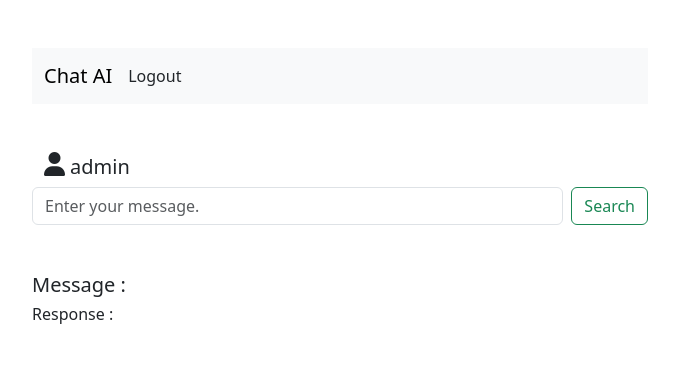
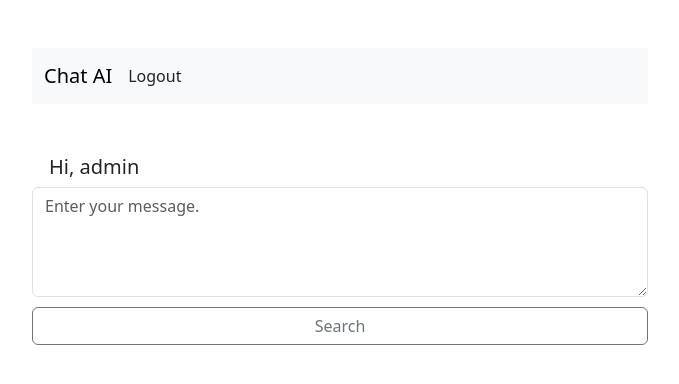
Before and after one commit to imran116/task, a Django app: page /home/ in a window 1280 px wide. Shown: the top 384 px of the page, without its empty margins (300-979 px from the left). Run offline with Django 5.2, Linux system fonts and the light colour scheme; a user stored in the database is signed in; parts of the project's set-up code (start-up, migrations or seed data) failed here and were passed over; some libraries are stand-ins or nearby versions.

Commit message:
v1.2: debug the error for input text, make changes in index.html page,now user can show the error message and waiting message.

```diff
--- a/chatApp/views.py
+++ b/chatApp/views.py
@@ -1,11 +1,9 @@
-import json
 from django.contrib.auth.decorators import login_required
-from chatApp.models import AiResponse
 from django.contrib.auth.forms import AuthenticationForm
 from django.shortcuts import render, redirect
 from chatApp.forms import CreateUser, Q_form
 from django.contrib.auth import login, logout, authenticate
-import requests
+
 # hugchat
 from hugchat import hugchat
 from hugchat.login import Login
@@ -44,7 +42,6 @@ def login_view(request):
 
 
 def get_recipe(request):
-    form = Q_form()
     if request.method == 'POST':
         form = Q_form(data=request.POST)
         if form.is_valid():
@@ -63,8 +60,12 @@ def get_recipe(request):
             model_obj.query = msg
             model_obj.ai_response = response
             form.save()
+            return render(request, 'index.html', context={'msg': msg, 'response': response, })
+        else:
+            error = form.errors
+            print(error)
+            return render(request, 'index.html', context={'error': error})
 
-            return render(request, 'index.html', context={'msg': msg, 'response': response})
     return redirect('home')
 
 
@@ -72,36 +73,3 @@ def get_recipe(request):
 def user_logout(request):
     logout(request)
     return redirect('login')
-
-# old code
-# api_key = "9pUgmOV/FJg/tVFzfEyV9w==NmpTRVsskmtliRIf"
-# form = Q_form()
-# if request.method == 'POST':
-#     form = Q_form(data=request.POST)
-#     if form.is_valid():
-#
-#         query = form.cleaned_data.get('query')
-#         api_url = 'https://api.api-ninjas.com/v1/recipe?query={}'.format(query)
-#         response = requests.get(api_url, headers={'X-Api-Key': api_key})
-#         if response.status_code == requests.codes.ok:
-#             recipe = json.loads(response.text)
-#             for item in recipe:
-#                 title = item['title']
-#                 ingredients = item['ingredients']
-#                 servings = item['servings']
-#                 instructions = item['instructions']
-#                 form_obj = form.save(commit=False)
-#                 form_obj.title = title
-#                 form_obj.ingredients = ingredients
-#                 form_obj.instructions = instructions
-#                 form_obj.servings = servings
-#                 form.save()
-#                 return render(request, 'index.html', context={
-#                     'title': title,
-#                     'ingredients': ingredients,
-#                     'servings': servings,
-#                     'instructions': instructions})
-#         else:
-#             print("Error:", response.status_code, response.text)
-#
-#         print(query)
--- a/cookies_snapshot/imranhossain.json
+++ b/cookies_snapshot/imranhossain.json
@@ -1 +1 @@
-{"token": "aeELYREGLtXnBFvVzptsrwdeEglzvJSgARWIjsHFUiPbYOrdfPVeMBiJvkACTUbokYKkRvpsEIyvPjGtdyvCfRmRkRBjTTEokmtWJitsPgawDDALbZxrIeXDOYYsGUEH", "hf-chat": "6557b555-a144-40a3-a02e-2c4a77b175c2"}
+{"token": "wwPcEiaHFYkZQOpFUscbrTNaPKAxTFevjYiiNJUaqidgwbHBIkrNrQrfsNKAhuhYfrqIbrWGRaCoVSAYgbxexYelSnpQEAvRiVODnIJFAraqnPOWkzntNRiqjlmIZvlS", "hf-chat": "8431b46d-5dbb-4c9e-8733-dc60ddbc5862"}
--- a/templates/authentication/login.html
+++ b/templates/authentication/login.html
@@ -16,7 +16,7 @@
         {{ form | crispy }}
         {% csrf_token %}
         <button type="submit" value="submit" class="btn btn-info mt-1">Login</button>
-        <p>Don't Have an Account? <a href="{% url 'sign-up' %}">SignUp</a></p>
+        <p>Don't have an account? <a href="{% url 'sign-up' %}">SignUp</a></p>
 
     </form>
 </div>
--- a/templates/authentication/signup.html
+++ b/templates/authentication/signup.html
@@ -16,6 +16,7 @@
         {{ form | crispy }}
         {% csrf_token %}
         <button type="submit" value="submit" class="btn btn-info">SignUP</button>
+        <p>Already have an account? <a href="{% url 'login' %}">Login</a></p>
 
     </form>
 </div>
--- a/templates/index.html
+++ b/templates/index.html
@@ -10,6 +10,46 @@
     <script src="https://cdn.jsdelivr.net/npm/bootstrap@5.3.2/dist/js/bootstrap.bundle.min.js"
             integrity="sha384-C6RzsynM9kWDrMNeT87bh95OGNyZPhcTNXj1NW7RuBCsyN/o0jlpcV8Qyq46cDfL"
             crossorigin="anonymous"></script>
+    <style>
+        .search-form {
+            display: flex;
+            flex-direction: column;
+            align-items: stretch;
+        }
+
+        .search-form .form-control {
+        {#flex: 1;#} height: 110px !important; /* Updated height to 200px */
+            margin-bottom: 10px; /* Adjust spacing between textarea and button */
+        }
+
+        .search-form .btn {
+            width: 100%;
+            background-color: transparent; /* Set button background to transparent */
+            color: #6c757d; /* Set button text color to gray */
+            border: 1px solid #6c757d; /* Set button border color to gray */
+            transition: background-color 0.3s; /* Add transition for smooth color change */
+        }
+
+        .search-form .btn:hover {
+            background-color: #6c757d; /* Change background color on hover to gray */
+            color: #fff; /* Change text color on hover to white */
+        }
+
+        .message-container {
+            background-color: #f2f2f2; /* Gray background for the message container */
+            padding: 10px;
+            border-radius: 5px;
+        }
+
+        .response-container {
+
+            margin-top: 10px; /* Add some spacing between the message and response */
+            background-color: #D6DAC8;
+            padding: 15px;
+            border-radius: 5px;
+        }
+    </style>
+
 
 </head>
 <body>
@@ -31,27 +71,58 @@
     </nav>
     <div class="">
         <div class="container mt-5" style="display: flex">
-            <div> <i class="fa-solid fa-user fa-xl"></i></div>
-            <div style="margin: 3px 0 0 5px"><h5>{{ request.user.username }}</h5></div>
+{#            <div><i class="fa-solid fa-user fa-xl"></i></div>#}
+            <div style="margin: 3px 0 0 5px"><h5> Hi, {{ request.user.username }}</h5></div>
+        </div>
+        {% if error %}
+            <div class="alert alert-warning" style="width: 100%">
+                {% for err in error.query %}
+                    <h6>{{ err }}</h6>
+                {% endfor %}
 
 
+            </div>
+        {% endif %}
+
+        <form class="search-form" role="search" method="POST" action="{% url 'search' %}">
+            {% csrf_token %}
+            <textarea class="form-control me-2" name="query" placeholder="Enter your message."
+                      aria-label="Search"></textarea>
+            <button class="btn btn-outline-success" id="search-btn" type="submit">Search</button>
+        </form>
+
+    </div>
+<div id="wait-box" style="display: none"><p>Please wait a moments...</p></div>
+
+<script>
+    // Function to display "please wait" message
+    function displayWaitMessage() {
+        document.getElementById("wait-box").style.display = "block";
+
+        setTimeout(function() {
+            document.getElementById("wait-box").style.display = "none";
+        }, 9000);
+    }
+
+    document.getElementById("search-btn").addEventListener("click", function() {
+        displayWaitMessage();
+    });
+</script>
+
+{% if response %}
+    <div class="mt-5" style="margin-bottom: 50px">
+
+        <div class="message-container">
+            <h6><i class="fa-solid fa-user fa-sm"></i> {{ request.user.username }} :  {{ msg }}</h6>
+        </div>
+        <div class="response-container">
+            <h6>{{ response|linebreaks }}</h6>
         </div>
 
-    <form class="d-flex" role="search" method="POST" action="{% url 'search' %}">
-        {% csrf_token %}
-        <input class="form-control me-2" name="query" type="search" placeholder="Enter your message." aria-label="Search">
-        <button class="btn btn-outline-success" type="submit">Search</button>
-    </form>
     </div>
-    <div class="mt-5">
-        <h5>Message : {{ msg }}</h5>
-        <h6>Response : </h6>
-        <p>{{ response|linebreaks }}</p>
+</div>
 
-    </div>
-
-
-</div>
+{% endif %}
 
 <script src="https://kit.fontawesome.com/c476fc70a6.js" crossorigin="anonymous"></script>
 </body>
```
Also changed, not shown: db.sqlite3.
